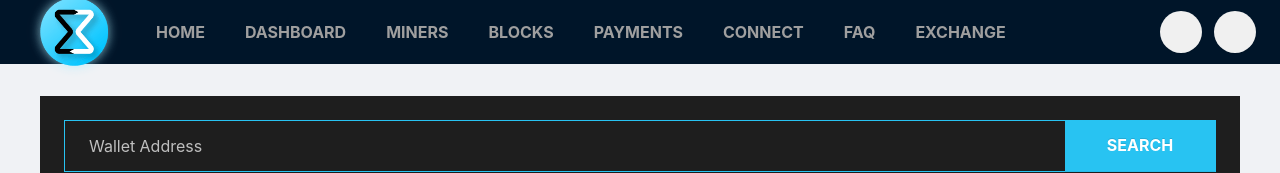
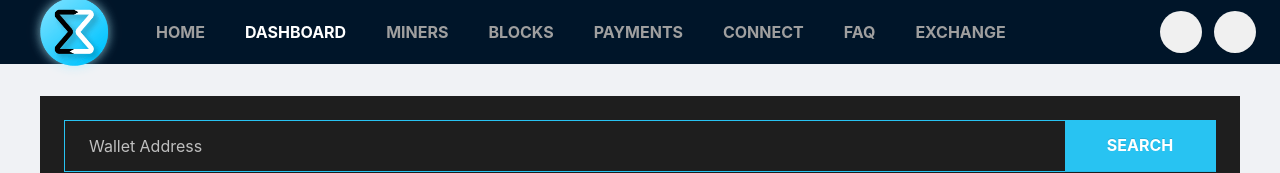
Before and after one commit to nicholidev/evr-frontend, a Next.js app: page /dashboard in a window 1280 px wide. Shown: the top 173 px of the page. Built offline with nearby package versions, Linux system fonts and the light colour scheme; no server answers; some icons are missing.

Commit message:
(feat)/update routes - remove .html part

```diff
--- a/src/layouts/index.tsx
+++ b/src/layouts/index.tsx
@@ -26,28 +26,28 @@ const Menus: any = ({ breakpoints, clickHandle, router }: any) =>
                     label: `Home`,
                 },
                 {
-                    key: "dashboard.html",
+                    key: "dashboard",
                     label: `Dashboard`,
                 },
 
                 {
-                    key: "miners.html",
+                    key: "miners",
                     label: `Miners`,
                 },
                 {
-                    key: "blocks.html",
+                    key: "blocks",
                     label: `Blocks`,
                 },
                 {
-                    key: "payments.html",
+                    key: "payments",
                     label: `Payments`,
                 },
                 {
-                    key: "connect.html",
+                    key: "connect",
                     label: `Connect`,
                 },
                 {
-                    key: "faq.html",
+                    key: "faq",
                     label: `Faq`,
                 },
                 {
--- a/src/pages/dashboard.tsx
+++ b/src/pages/dashboard.tsx
@@ -135,7 +135,7 @@ const DashboardPage: NextPage = () =>
 
     const onSearch = (e: string) =>
     {
-        router.push(`/dashboard.html/?miner=${e}`)
+        router.push(`/dashboard/?miner=${e}`)
     }
 
     const searchHandle = (e: string) =>
--- a/src/pages/miners.tsx
+++ b/src/pages/miners.tsx
@@ -30,7 +30,7 @@ const MinersPage: NextPage = () =>
             {
                 return (
                     <Link
-                        href={`/dashboard.html/?miner=${i.miner}`}
+                        href={`/dashboard/?miner=${i.miner}`}
                     >
                         {i.miner} {i.effort && <Tag color="blue">Solo</Tag>}
                     </Link>
```
